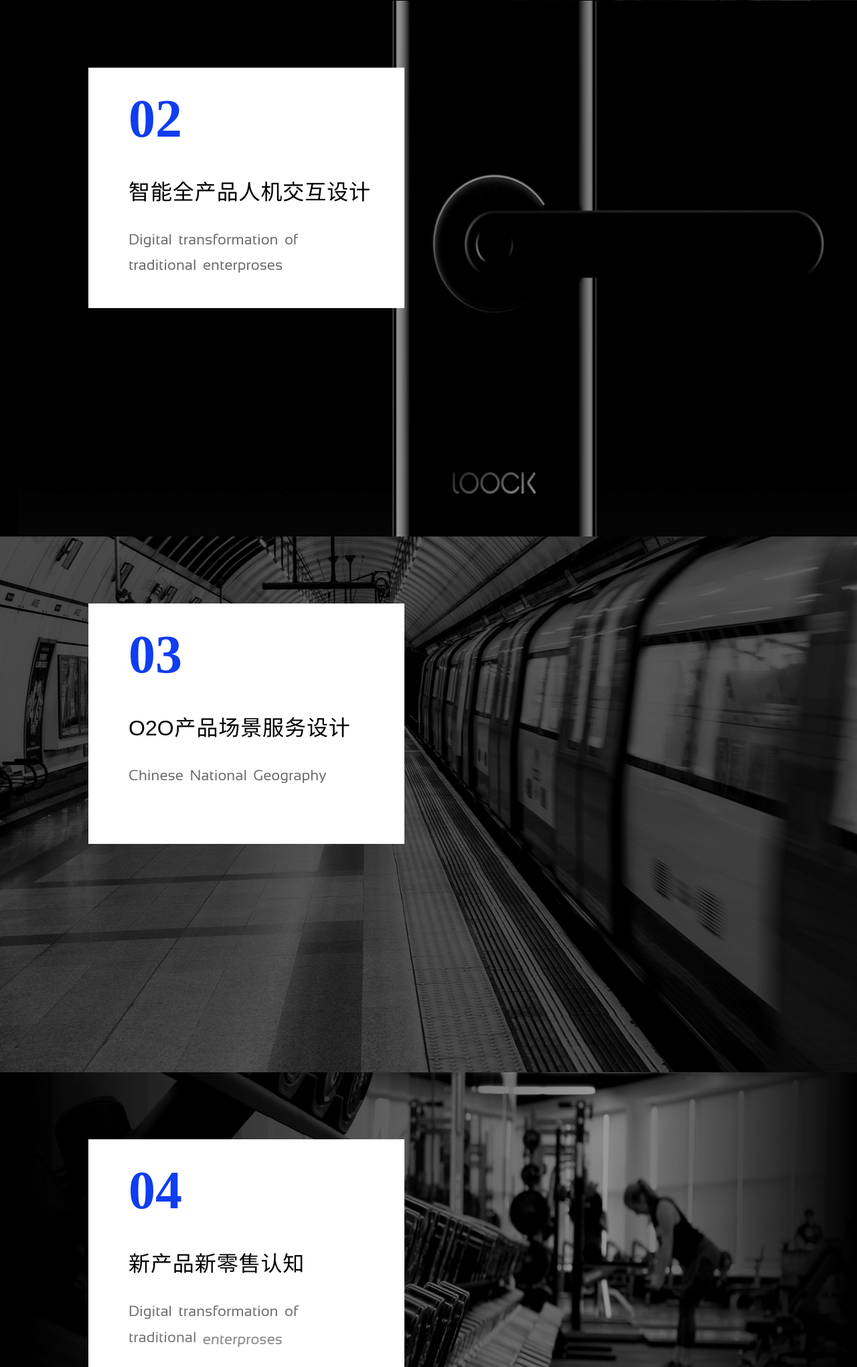
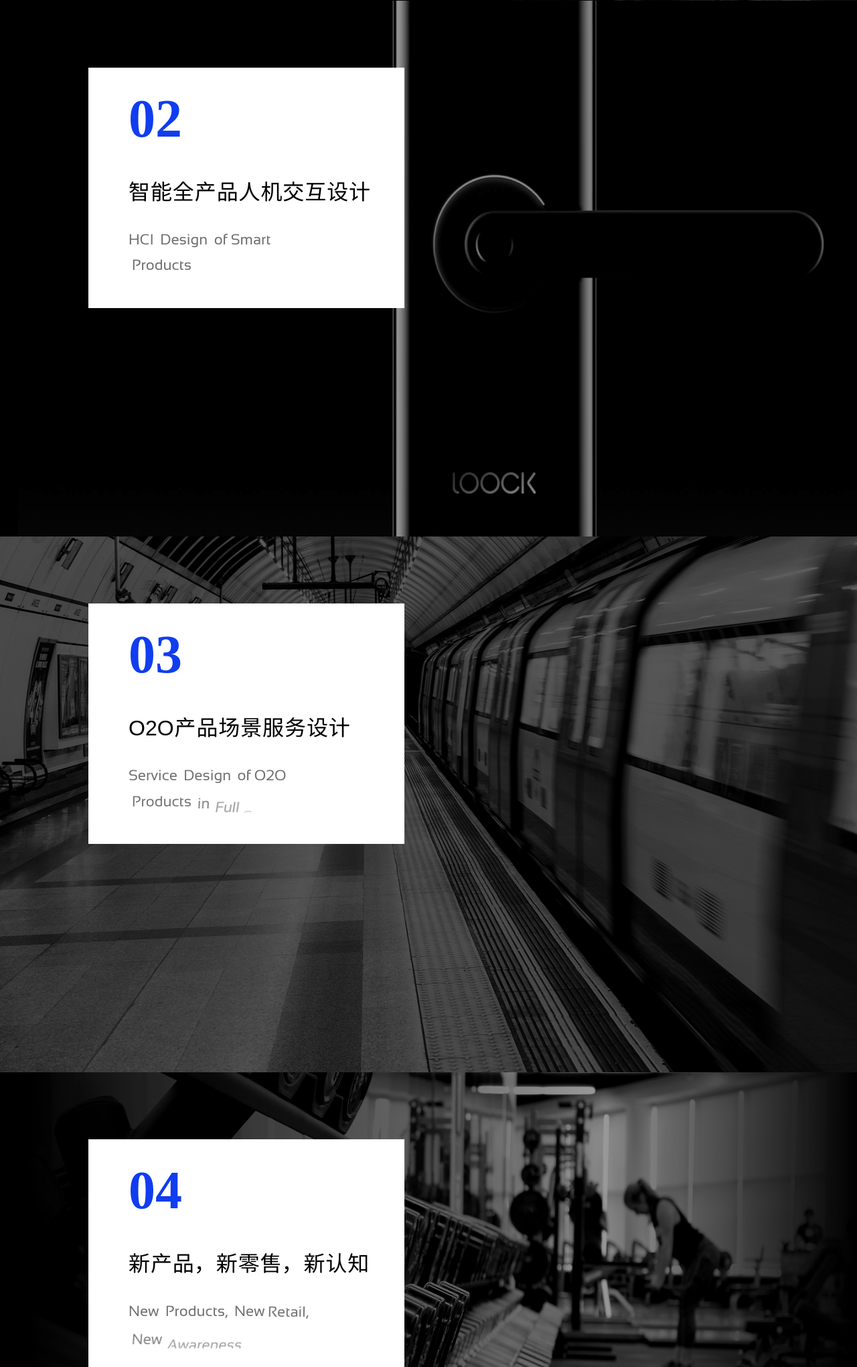
Before and after one commit to 1778536508/kua_Laboratory, a website: page view/home/home.html in a window 1280 px wide. Shown: the part 1952-3993 px from the top of the page at 67% size. Drawn offline with Linux system fonts and the light colour scheme.

Commit message:
文字修改

```diff
--- a/view/home/home.html
+++ b/view/home/home.html
@@ -232,10 +232,10 @@
                             </p>
                             <p>
                                 <span>Digital</span>
-                                <span>transformation</span>
+                                <span>Transformation</span>
                                 <span>of</span>
-                                <span>traditional</span>
-                                <span>enterproses</span>
+                                <span>Traditional</span>
+                                <span>Enterprise</span>
                             </p>
                         </div>
                         <div class="home-antion-left" id="home-antion-left1">
@@ -263,11 +263,11 @@
                                 <span>计</span>
                             </p>
                             <p>
-                                <span>Digital</span>
-                                <span>transformation</span>
+                                <span>HCI</span>
+                                <span>Design</span>
                                 <span>of</span>
-                                <span>traditional</span>
-                                <span>enterproses</span>
+                                <span>Smart</span>
+                                <span>Products</span>
                             </p>
                         </div>
                         <div class="home-antion-left" id="home-antion-left2">
@@ -293,9 +293,14 @@
                                 <span>计</span>
                             </p>
                             <p>
-                                <span>Chinese</span>
-                                <span>National</span>
-                                <span>Geography</span>
+                                <span>Service</span>
+                                <span>Design</span>
+                                <span>of</span>
+                                <span>O2O</span>
+                                <span>Products</span>
+                                <span>in</span>
+                                <span>Full</span>
+                                <span>Scenes</span>
                             </p>
                         </div>
                         <div class="home-antion-left" id="home-antion-left3">
@@ -312,19 +317,21 @@
                             <p>
                                 <span>新</span>
                                 <span>产</span>
-                                <span>品</span>
+                                <span>品，</span>
                                 <span>新</span>
                                 <span>零</span>
-                                <span>售</span>
+                                <span>售，</span>
+                                <span>新</span>
                                 <span>认</span>
                                 <span>知</span>
                             </p>
                             <p>
-                                <span>Digital</span>
-                                <span>transformation</span>
-                                <span>of</span>
-                                <span>traditional</span>
-                                <span>enterproses</span>
+                                <span>New</span>
+                                <span>Products,</span>
+                                <span>New</span>
+                                <span>Retail,</span>
+                                <span>New</span>
+                                <span>Awareness</span>
                             </p>
                         </div>
                         <div class="home-antion-left" id="home-antion-left4">
@@ -346,15 +353,15 @@
                                 <span>品</span>
                                 <span>体</span>
                                 <span>验</span>
-                                <span>提</span>
-                                <span>升</span>
+                                <span>设</span>
+                                <span>计</span>
                             </p>
                             <p>
-                                <span>Digital</span>
-                                <span>transformation</span>
-                                <span>of</span>
-                                <span>traditional</span>
-                                <span>enterproses</span>
+                                <span>Conventional</span>
+                                <span>TMT</span>
+                                <span>Porduct</span>
+                                <span>Experience</span>
+                                <span>Optimization</span>
                             </p>
                         </div>
                         <div class="home-antion-left" id="home-antion-left5">
```
Also changed, not shown: view/Incubator/Incubator.html (+1 -1 lines), view/aboutUs/aboutUs.html (+3 -3 lines), view/example/example.html (+3 -3 lines), view/formmode/formmode.html (+10 -10 lines).
